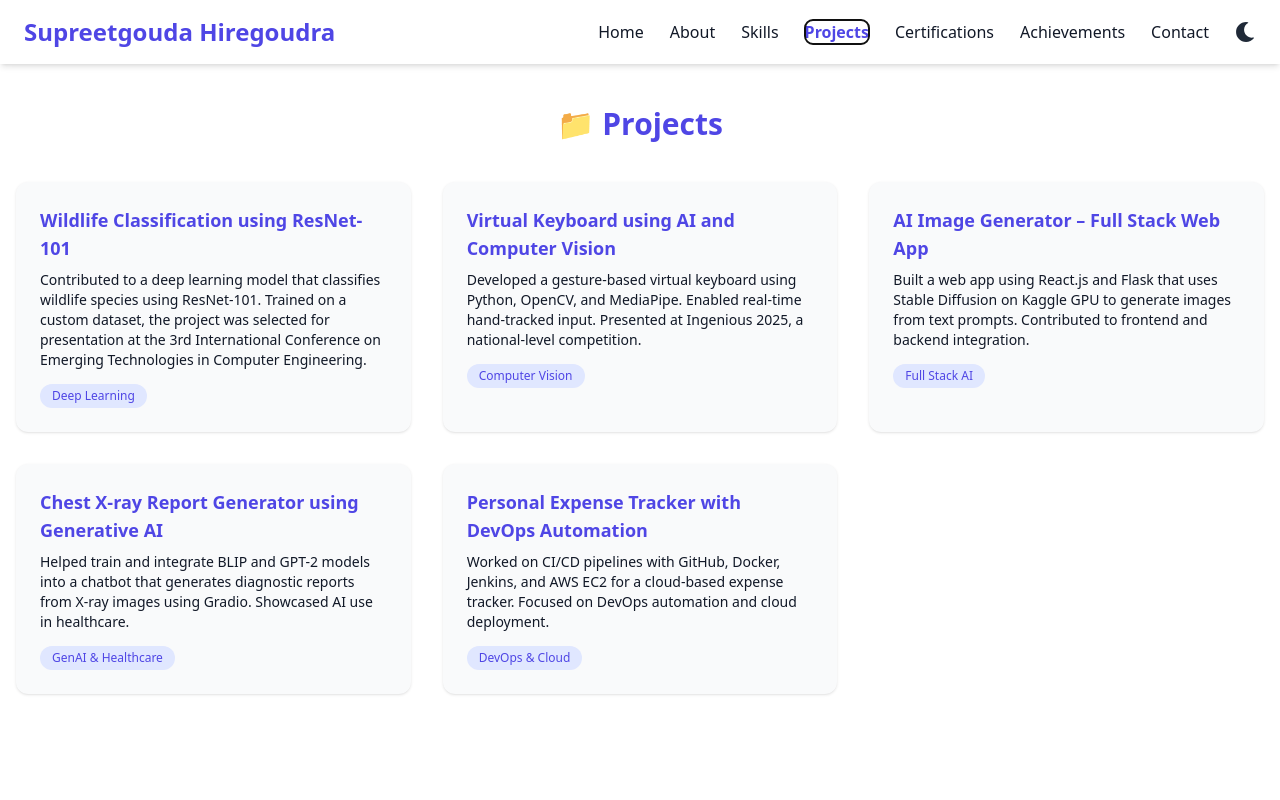
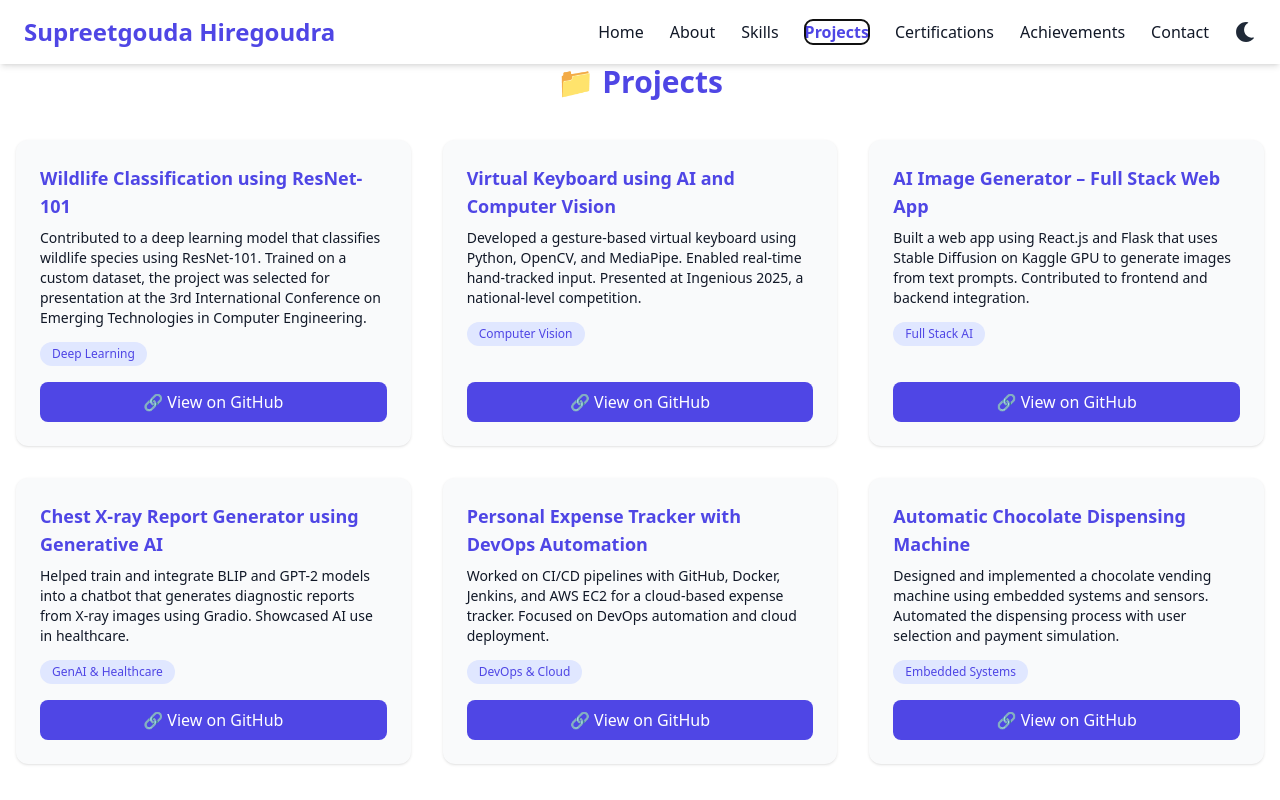
Before and after one commit to SupreetgoudaHiregoudra/supreetgouda-portfolio, a React (Vite) app: page / in a window 1280 px wide. Both pictures are taken after a click on the button "Projects". Shown: the top 800 px of the page. Built offline with nearby package versions, Linux system fonts and the light colour scheme.

Commit message:
Update Projects.jsx

```diff
--- a/src/components/Projects.jsx
+++ b/src/components/Projects.jsx
@@ -6,30 +6,42 @@ const projects = [
     description:
       'Contributed to a deep learning model that classifies wildlife species using ResNet-101. Trained on a custom dataset, the project was selected for presentation at the 3rd International Conference on Emerging Technologies in Computer Engineering.',
     tag: 'Deep Learning',
+    github: 'https://github.com/SupreetgoudaHiregoudra/Wild-life-classification',
   },
   {
     title: 'Virtual Keyboard using AI and Computer Vision',
     description:
       'Developed a gesture-based virtual keyboard using Python, OpenCV, and MediaPipe. Enabled real-time hand-tracked input. Presented at Ingenious 2025, a national-level competition.',
     tag: 'Computer Vision',
+    github: 'https://github.com/SupreetgoudaHiregoudra/virtual-keyboard',
   },
   {
     title: 'AI Image Generator – Full Stack Web App',
     description:
       'Built a web app using React.js and Flask that uses Stable Diffusion on Kaggle GPU to generate images from text prompts. Contributed to frontend and backend integration.',
     tag: 'Full Stack AI',
+    github: 'https://github.com/SupreetgoudaHiregoudra/ai-image-generator',
   },
   {
     title: 'Chest X-ray Report Generator using Generative AI',
     description:
       'Helped train and integrate BLIP and GPT-2 models into a chatbot that generates diagnostic reports from X-ray images using Gradio. Showcased AI use in healthcare.',
     tag: 'GenAI & Healthcare',
+    github: 'https://github.com/SupreetgoudaHiregoudra/medical-qa-app',
   },
   {
     title: 'Personal Expense Tracker with DevOps Automation',
     description:
       'Worked on CI/CD pipelines with GitHub, Docker, Jenkins, and AWS EC2 for a cloud-based expense tracker. Focused on DevOps automation and cloud deployment.',
     tag: 'DevOps & Cloud',
+    github: 'https://github.com/SupreetgoudaHiregoudra/expense-tracker-devops',
+  },
+  {
+    title: 'Automatic Chocolate Dispensing Machine',
+    description:
+      'Designed and implemented a chocolate vending machine using embedded systems and sensors. Automated the dispensing process with user selection and payment simulation.',
+    tag: 'Embedded Systems',
+    github: 'https://github.com/SupreetgoudaHiregoudra/automatic-chocolate-dispensing-machine',
   },
 ];
 
@@ -48,10 +60,11 @@ const Projects = () => {
           {projects.map((project, index) => (
             <div
               key={index}
-              className="bg-gray-50 dark:bg-gray-800 p-6 rounded-xl shadow hover:shadow-lg transition-all duration-300"
+              className="bg-gray-50 dark:bg-gray-800 p-6 rounded-xl shadow hover:shadow-lg transition-all duration-300 flex flex-col justify-between"
               data-aos="fade-up"
               data-aos-delay={index * 100}
             >
+              <div>
                 <h3 className="text-lg font-semibold text-indigo-600 dark:text-indigo-400 mb-2">
                   {project.title}
                 </h3>
@@ -59,6 +72,16 @@ const Projects = () => {
                 <span className="inline-block text-xs bg-indigo-100 dark:bg-indigo-700 text-indigo-600 dark:text-indigo-100 px-3 py-1 rounded-full">
                   {project.tag}
                 </span>
+              </div>
+
+              <a
+                href={project.github}
+                target="_blank"
+                rel="noopener noreferrer"
+                className="mt-4 inline-block text-center px-4 py-2 bg-indigo-600 text-white rounded-lg hover:bg-indigo-700 transition-colors duration-200"
+              >
+                🔗 View on GitHub
+              </a>
             </div>
           ))}
         </div>
```
Lines whose indentation alone changed are shown as unchanged.
